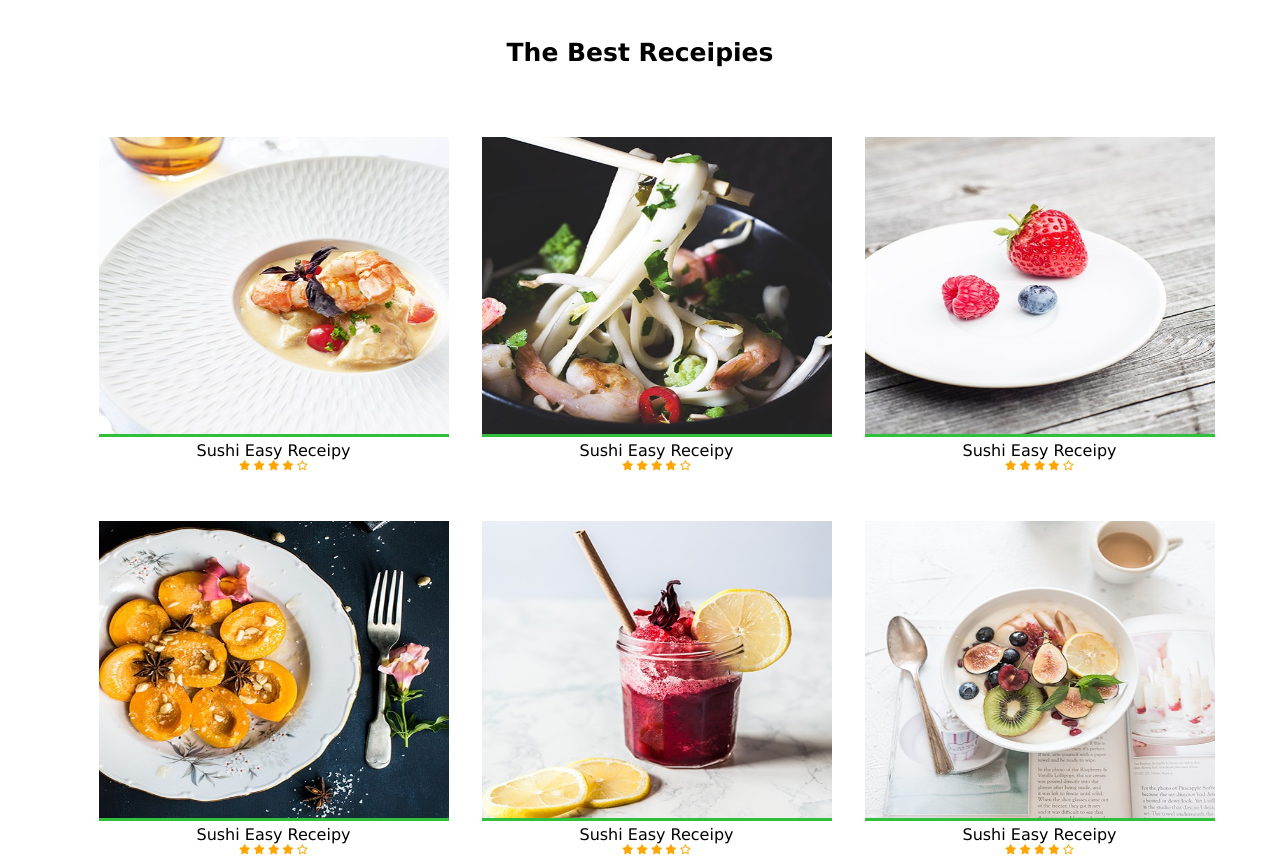
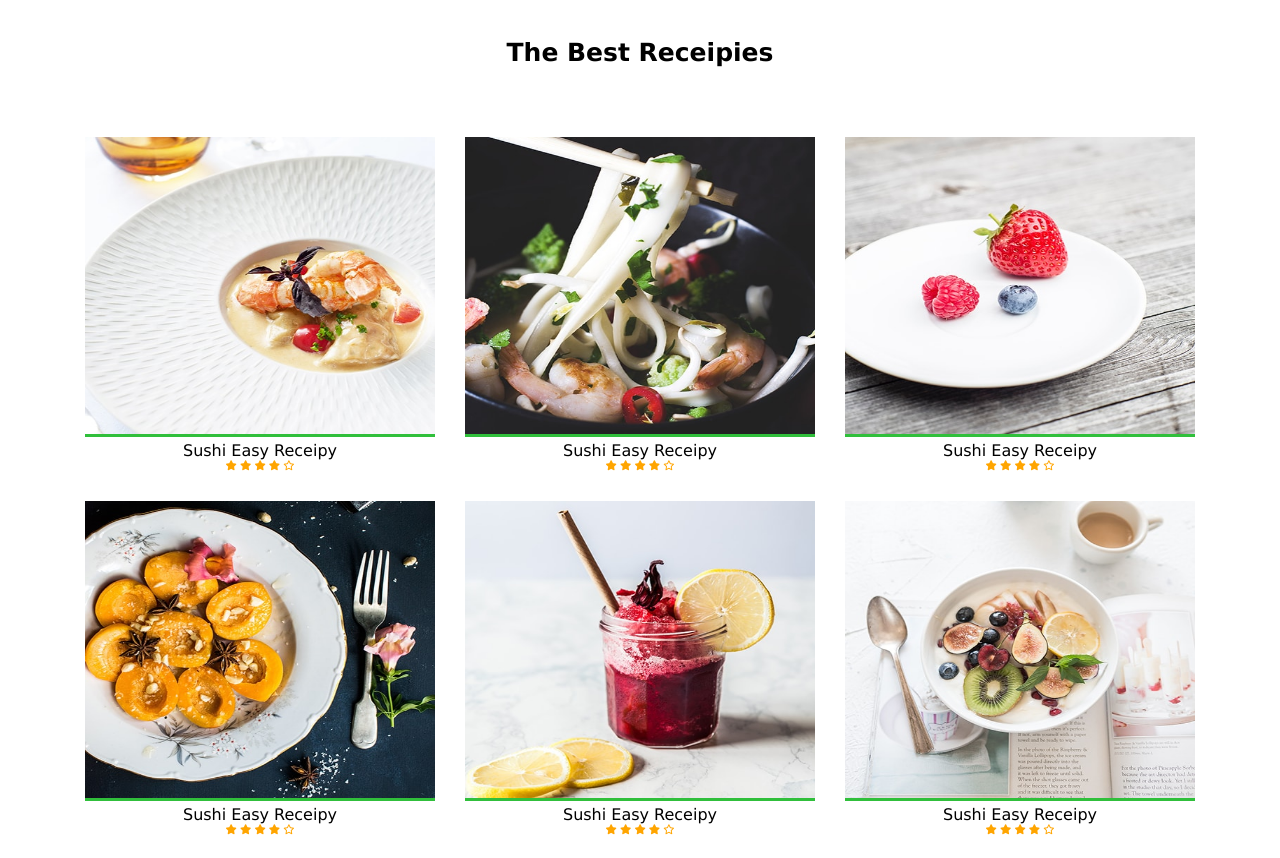
Before and after one commit to Mohamed-Abdulsalam/Delicious_Food_Blog, a plain HTML site: page index.html in a window 1280 px wide. Shown: the part 1100-1958 px from the top of the page. Drawn offline with Linux system fonts and the light colour scheme.

Commit message:
Upload The Design

```diff
--- a/css/style.css
+++ b/css/style.css
@@ -170,10 +170,8 @@ html {
   display: flex;
   justify-content: center;
   flex-wrap: wrap;
-}
-.Receipies {
-  padding-left: 33px;
-  padding-bottom: 50px;
+  gap: 30px;
+  margin-bottom: 20px;
 }
 .Receipies .img img {
   width: 350px;
```
